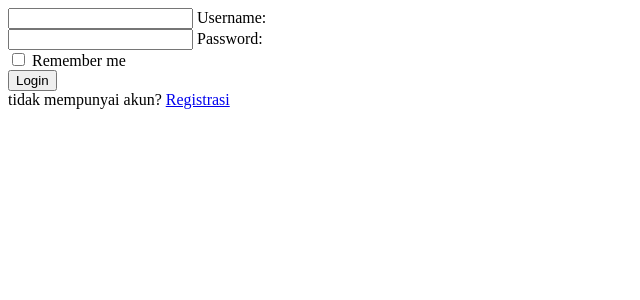
After one commit to segaak/porject-pwd, a PHP site: page /login.php in a window 1280 px wide. The commit adds this page. Shown: the top 300 px of the page, without its empty margins (0-640 px from the left). Run offline with PHP 8.4, Linux system fonts and the light colour scheme; tables that the repository leaves empty or names only in its code hold one stand-in row (values such as "Sample post").

Commit message:
menambahkan login, logout dan registrasi ke dalam web kemudian membuat masuk page donasi harus login dahulu

```diff
--- a/function.php
+++ b/function.php
@@ -12,4 +12,31 @@ function query($query) {
 }
 
 
+function registrasi ($data){
+    global $conn;
+    $username = strtolower(stripslashes($data["username"]));
+    $password = mysqli_real_escape_string($conn, $data["password"]);
+    $password2 = mysqli_real_escape_string($conn, $data["password2"]);
+
+    $result = mysqli_query($conn, "SELECT username FROM admin WHERE username = '$username'");
+
+    if (mysqli_fetch_assoc($result)) {
+        echo "<script>
+                alert('Username sudah terdaftar!');
+            </script>";
+        return false;
+    }
+
+    if ($password !== $password2) {
+        echo "<script>
+                alert('Konfirmasi password tidak sesuai!');
+            </script>";
+        return false;
+    }
+
+    mysqli_query($conn, "INSERT INTO admin VALUES ('', '$username', '$password')");
+    return mysqli_affected_rows($conn);
+
+    return 1;
+}
 ?>
--- a/index.php
+++ b/index.php
@@ -270,7 +270,7 @@
             <ul class="menu">
                 <li><a href="index.php">Beranda</a></li>
                 <li><a href="aboutus.php">About Us</a></li>
-                <li><a href="donasi.php">Donasi</a></li>
+                <li><a href="login.php">Donasi</a></li>
                 <li><a href="contact.php">CP</a></li>
             </ul>
         </div>
--- /dev/null
+++ b/login.php
@@ -0,0 +1,61 @@
+<?php
+session_start();
+
+if (isset($_SESSION["login"])) {
+    header("Location: donasi.php");
+    exit;
+}
+
+require 'function.php';
+if (isset($_POST["login"])) {
+    $username = $_POST["username"];
+    $password = $_POST["password"];
+    $result = mysqli_query($conn, "SELECT * FROM admin WHERE username = '$username'");
+    if (mysqli_num_rows($result) === 1) {
+        $row = mysqli_fetch_assoc($result);
+        if ($password === $row["password"] ) {
+            $_SESSION["login"] = true;
+            header("Location: donasi.php");
+            exit;
+        }
+    }
+    $error = true;
+}
+?>
+<!DOCTYPE html>
+<html lang="en">
+<head>
+    <meta charset="UTF-8">
+    <meta name="viewport" content="width=device-width, initial-scale=1.0">
+    <title>halaman login</title>
+</head>
+<body>
+<?php if(isset($error)) : ?>
+        <script>
+            alert('Username / Password salah!');
+        </script>
+    <?php endif; ?>
+<form action="" method="post">
+           <div>
+            <div class="txt_field">
+            <input type="text" name="username" id="username" autocomplete="off">
+            <span></span>
+            <label for="username">Username:</label>
+           </div>
+            <div class="txt_field">
+            <input type="password" name="password" id="password" autocomplete="off">
+            <span></span>
+            <label for="password">Password:</label>
+            </div>
+            <div class="checkbox">
+            <input type="checkbox" name="remember" id="remember">
+            <label for="remember">Remember me</label>
+            </div>
+            <button type="submit" name="login">Login</button>
+            <div class="signup_link">
+                tidak mempunyai akun? <a href="registrasi.php">Registrasi</a>
+            </div>
+        </form>
+    </div>
+</body>
+</html>
```
Also changed, not shown: donasi.php (+8 -1 lines), logout.php (added, +7 -0 lines), registrasi.php (added, +43 -0 lines).
